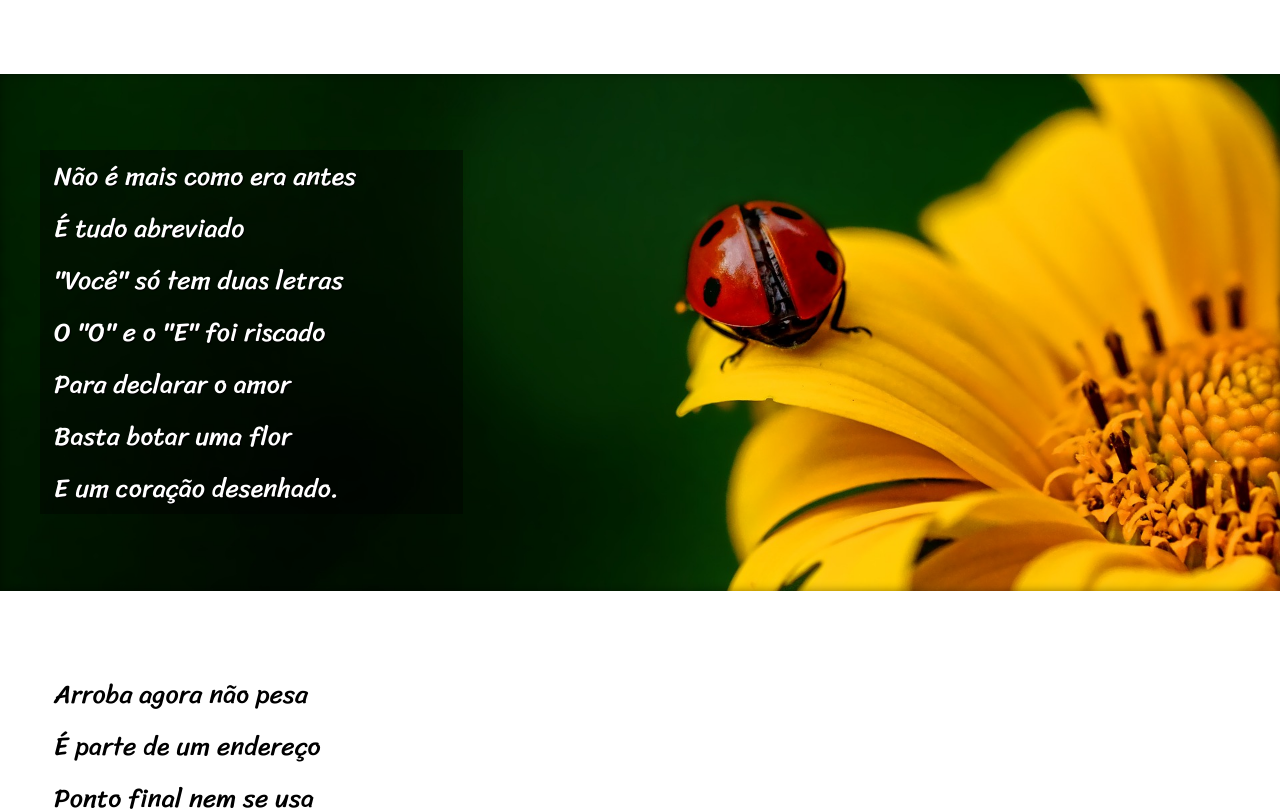
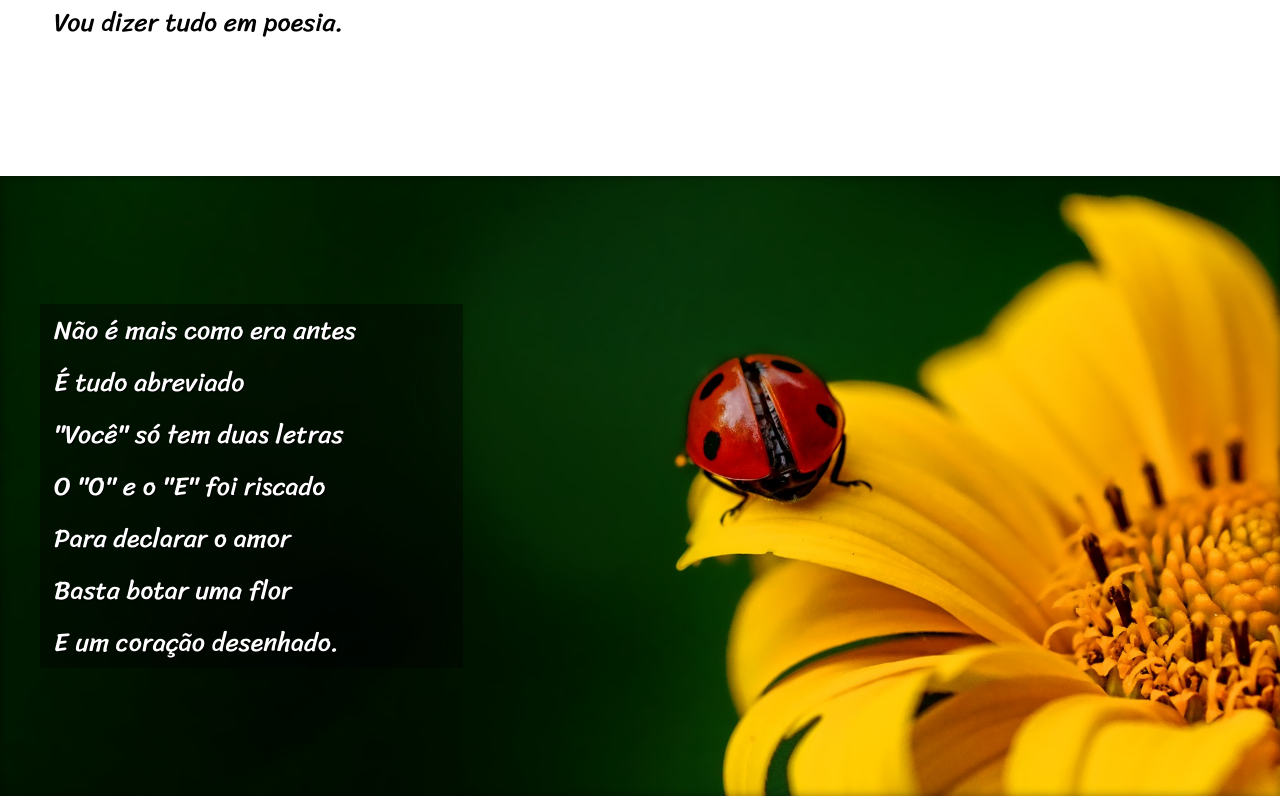
Before and after one commit to gusvsconcelos/cev-html5-css3, a plain HTML site: page modulo3/desafio/index.html in a window 1280 px wide. Shown: the part 674-1483 px from the top of the page. Drawn offline with Linux system fonts and the light colour scheme.

Commit message:
Site Cordel - Módulo 3

```diff
--- a/modulo3/desafio/style.css
+++ b/modulo3/desafio/style.css
@@ -35,7 +35,7 @@ h1 {
 
 section {
   font-family: var(--fonte2);
-  padding: 6vw 0 6vw 40px;
+  padding: 10vw 0 10vw 40px;
 }
 
 main p {
@@ -56,12 +56,12 @@ main p {
 }
 
 #bg1 {
-  background: beige url(imagens/background001.jpg) center center / cover
+  background: beige url(imagens/background001.jpg) right center / cover
     no-repeat fixed;
 }
 
 #bg2 {
-  background: beige url(imagens/background002.jpg) center center / cover
+  background: beige url(imagens/background002.jpg) right center / cover
     no-repeat fixed;
 }
 
```
